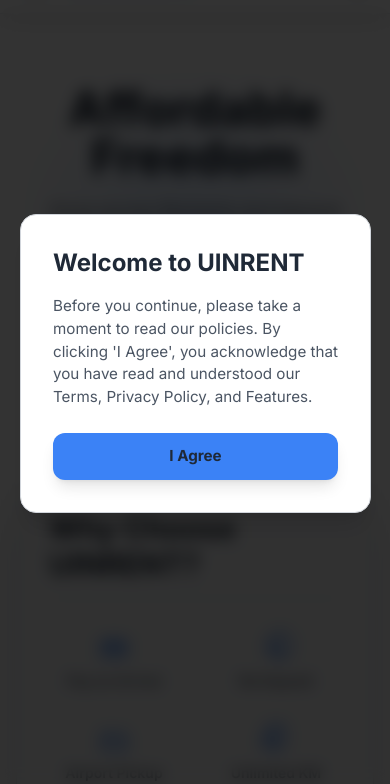
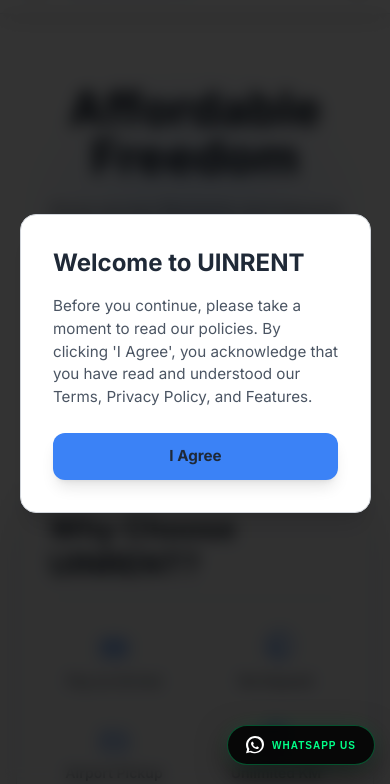
Before and after one commit to Kleo212/uinrent1, a plain HTML site: page index.html in a window 390 px wide. Shown: the part 59-843 px from the top of the page. Drawn offline with nearby package versions, Linux system fonts and the light colour scheme; no server answers.

Commit message:
Update index.html

```diff
--- a/index.html
+++ b/index.html
@@ -7,11 +7,12 @@
     <script src="https://cdn.jsdelivr.net/npm/@emailjs/browser@3/dist/email.min.js"></script>
     <link href="https://fonts.googleapis.com/css2?family=Inter:wght@100..900&display=swap" rel="stylesheet">
     <link rel="stylesheet" href="https://cdnjs.cloudflare.com/ajax/libs/animate.css/4.1.1/animate.min.css"/>
-    <link rel="icon" type="image/png" href="favicon.png">
+    <link rel="icon" type="image/png" href="uinrent-favicon.png">
     <script src="https://www.gstatic.com/firebasejs/8.10.1/firebase-app.js"></script>
     <script src="https://www.gstatic.com/firebasejs/8.10.1/firebase-firestore.js"></script>
 
     <style>
+
         :root {
             /* Primary brand colors (blue) */
             --color-primary: #3B82F6; /* Tailwind Blue 500 */
@@ -41,6 +42,96 @@
             color: var(--text-main);
             transition: background-color 0.8s ease, color 0.8s ease;
         }
+
+/* --- 1. DESKTOP STYLES (The "Midnight Luxury" Look) --- */
+.whatsapp-btn {
+    position: fixed;
+    bottom: 30px;
+    right: 30px;
+    z-index: 9999; /* Always on top */
+
+    display: flex;
+    align-items: center;
+    gap: 12px; /* Space between icon and text */
+
+    /* Size */
+    padding: 16px 32px;
+    border-radius: 50px;
+
+    /* THE LUXURY LOOK: Dark Glass Effect */
+    background: rgba(0, 0, 0, 0.85); /* 85% Black (See-through) */
+    backdrop-filter: blur(10px); /* Blurs the website behind the button */
+    border: 1px solid rgba(0, 255, 136, 0.3); /* Subtle Neon Border */
+
+    /* Text Styles */
+    color: #00ff88; /* Neon Green */
+    font-family: 'Arial', sans-serif;
+    text-transform: uppercase;
+    font-size: 13px;
+    letter-spacing: 1.5px; /* Wide spacing looks expensive */
+    font-weight: 900; /* Extra Bold */
+    text-decoration: none;
+
+    /* Glow Shadow */
+    box-shadow: 0 10px 30px rgba(0,0,0,0.5), 0 0 20px rgba(0, 255, 136, 0.1);
+
+    transition: all 0.4s cubic-bezier(0.25, 1, 0.5, 1);
+}
+
+/* Ensure the SVG icon matches the text color */
+.whatsapp-btn svg {
+    fill: #00ff88;
+    width: 24px;
+    height: 24px;
+    transition: transform 0.4s ease;
+}
+
+/* Hover Effect (Desktop) */
+.whatsapp-btn:hover {
+    background: #00ff88; /* Turns solid Neon Green */
+    color: #000; /* Text turns Black */
+    box-shadow: 0 0 40px rgba(0, 255, 136, 0.6); /* Huge Glow */
+    transform: translateY(-5px);
+}
+.whatsapp-btn:hover svg {
+    fill: #000; /* Icon turns black */
+    transform: rotate(-15deg); /* Icon tilts slightly */
+}
+
+
+/* --- 2. PHONE MODE (Responsive Design) --- */
+@media (max-width: 768px) {
+    .whatsapp-btn {
+        /* Move it closer to the corner */
+        bottom: 20px;
+        right: 15px;
+
+        /* Make it smaller */
+        padding: 10px 18px; /* Tighter padding */
+        gap: 8px;
+
+        /* Smaller Font */
+        font-size: 10px; /* Very small but readable */
+        letter-spacing: 1px;
+        border-width: 1px;
+    }
+
+    .whatsapp-btn svg {
+        /* Shrink the icon */
+        width: 18px;
+        height: 18px;
+    }
+}
+
+
+/* --- 3. LOGIC TO HIDE (Keep this!) --- */
+.hide-btn {
+    opacity: 0;
+    transform: translateY(50px) scale(0.9);
+    pointer-events: none;
+}
+
+
 
         /* General styles using CSS variables */
         .text-main { color: var(--text-main); }
@@ -662,13 +753,11 @@
                         <svg class="w-5 h-5" fill="none" stroke="currentColor" viewBox="0 0 24 24"><path stroke-linecap="round" stroke-linejoin="round" stroke-width="2" d="M17.657 16.657L13.414 20.9a1.998 1.998 0 01-2.827 0l-4.244-4.243a8 8 0 1111.314 0z"></path><path stroke-linecap="round" stroke-linejoin="round" stroke-width="2" d="M15 11a3 3 0 11-6 0 3 3 0 016 0z"></path></svg>
                         uinrent
                     </a>
-                    <a href="tel:+40764000400" class="contact-link">
+                    <a href="tel:+40762553344" class="contact-link">
                         <svg class="w-5 h-5" fill="none" stroke="currentColor" viewBox="0 0 24 24"><path stroke-linecap="round" stroke-linejoin="round" stroke-width="2" d="M3 5a2 2 0 012-2h3.28a1 1 0 01.948.684l1.498 4.493a1 1 0 01-.502 1.21l-2.257 1.13a11.042 11.042 0 005.516 5.516l1.13-2.257a1 1 0 011.21-.502l4.493 1.498a1 1 0 01.684.949V19a2 2 0 01-2 2h-1C9.716 21 3 14.284 3 6V5z"></path></svg>
-                        +40 764 000 400
+                        +40 762553344
                     </a>
-                    <a href="https://wa.me/40764000400" target="_blank" class="block text-sm text-secondary mt-2 hover:text-gray-300">
-                        (<span data-en="WhatsApp" data-ro="WhatsApp">WhatsApp</span> Available)
-                    </a>
+
                 </div>
 
                 <div>
@@ -979,6 +1068,11 @@
                 return;
             }
 
+            // --- NEW LOGIC: Hide WhatsApp Button ONLY when opening modal ---
+            const waBtn = document.getElementById("waButton");
+            if(waBtn) waBtn.classList.add("hide-btn");
+            // ---------------------------------------------------------------
+
             document.getElementById('booking-form').reset();
             document.getElementById('booking-error-message').classList.add('hidden');
             document.getElementById('booking-form').classList.remove('hidden');
@@ -1004,6 +1098,11 @@
         }
 
         function closeModal() {
+            // --- NEW LOGIC: Show WhatsApp Button again when closing modal ---
+            const waBtn = document.getElementById("waButton");
+            if(waBtn) waBtn.classList.remove("hide-btn");
+            // ----------------------------------------------------------------
+
             document.getElementById('booking-modal').classList.add('invisible', 'opacity-0');
             document.getElementById('modal-content').classList.remove('scale-100');
             document.getElementById('modal-content').classList.add('scale-95');
@@ -1124,13 +1223,9 @@
             })
             .finally(() => {
                 confirmButton.disabled = false;
-                confirmButton.innerHTML = `<span data-en="Confirm Booking – Card payment only on arrival" data-ro="Confirmă Rezervarea – Plată doar cu cardul la sosire">${translations[currentLang]["Confirm Booking – Card paymento nly on arrival"]}</span>`;
+                confirmButton.innerHTML = `<span data-en="Confirm Booking – Card payment only on arrival" data-ro="Confirmă Rezervarea – Plată doar cu cardul la sosire">${translations[currentLang]["Confirm Booking – Card payment only on arrival"]}</span>`;
             });
         });
-
-        // ===============================================
-        // === 5. REMOVED REVIEWS LOGIC                ===
-        // ===============================================
 
         // ===============================================
         // === 6. NAVIGATION & UTILITIES               ===
@@ -1400,5 +1495,12 @@
             window.closeAgreementModal = closeAgreementModal;
         };
     </script>
+
+    <a href="https://wa.me/40762553344?text=I%20want%20to%20rent%20a%20car" class="whatsapp-btn" id="waButton" target="_blank">
+        <svg width="24" height="24" viewBox="0 0 24 24" fill="none" xmlns="http://www.w3.org/2000/svg">
+            <path fill-rule="evenodd" clip-rule="evenodd" d="M12 0C5.373 0 0 5.373 0 12C0 14.084 0.536 16.04 1.473 17.756L0.073 22.994L5.429 21.595C7.056 22.487 8.936 23 10.929 23H12C18.627 23 24 17.627 24 11C24 4.373 18.627 0 12 0ZM12 21.182C10.25 21.182 8.595 20.695 7.169 19.855L6.845 19.664L3.673 20.495L4.523 17.427L4.309 17.086C3.377 15.6 2.818 13.859 2.818 12C2.818 6.936 6.936 2.818 12 2.818C17.064 2.818 21.182 6.936 21.182 12C21.182 17.064 17.064 21.182 12 21.182ZM16.759 14.705C16.5 14.577 15.227 13.955 14.991 13.868C14.755 13.782 14.582 13.741 14.409 14C14.236 14.259 13.745 14.832 13.595 15.005C13.445 15.177 13.295 15.205 13.036 15.077C12.777 14.945 11.945 14.673 10.959 13.795C10.173 13.095 9.641 12.232 9.491 11.973C9.341 11.714 9.473 11.577 9.605 11.45C9.723 11.332 9.868 11.145 10 10.991C10.132 10.836 10.177 10.723 10.264 10.55C10.35 10.377 10.309 10.223 10.245 10.095C10.182 9.968 9.659 8.682 9.441 8.159C9.227 7.65 9.009 7.718 8.845 7.718C8.691 7.718 8.518 7.714 8.345 7.714C8.173 7.714 7.891 7.777 7.655 8.036C7.418 8.295 6.755 8.918 6.755 10.186C6.755 11.455 7.677 12.682 7.814 12.864C7.95 13.045 9.645 15.659 12.236 16.777C12.85 17.041 13.332 17.195 13.709 17.314C14.282 17.5 14.809 17.473 15.232 17.409C15.7 17.341 16.677 16.818 16.882 16.245C17.086 15.673 17.086 15.191 17.023 15.077C16.959 14.964 16.795 14.832 16.536 14.705H16.759Z" fill="white"/>
+        </svg>
+        <span>WhatsApp Us</span>
+    </a>
 </body>
 </html>
```
Lines whose indentation alone changed are shown as unchanged.
